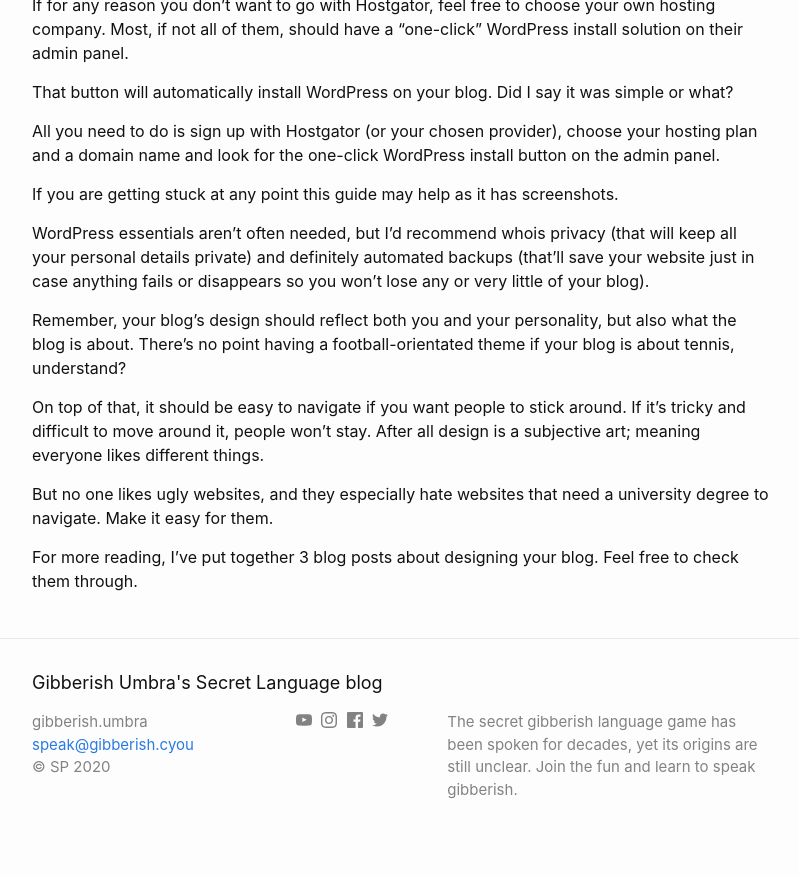
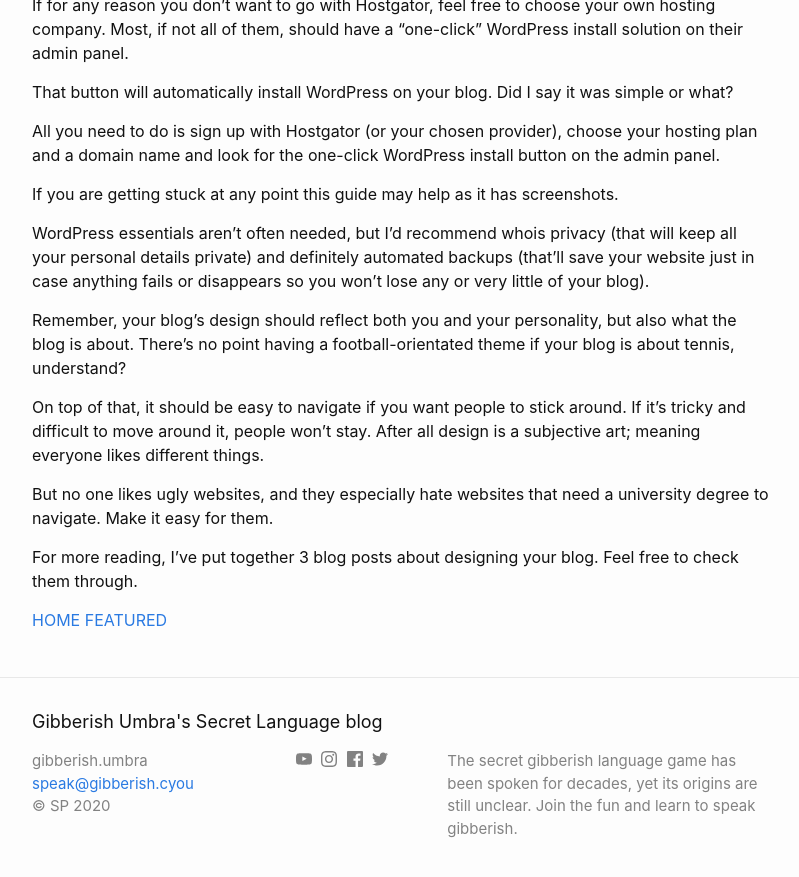
Before and after one commit to cvk/gibberish-language-blog, a Jekyll site: the page built from about.markdown, in a window 1280 px wide and 900 px high, scrolled down 1606 px. Shown: the top 877 px of the window, without its empty margins (238-1037 px from the left). Built offline with Jekyll 4.4.1, drawn with Linux system fonts in a browser that asks for light colours.

Commit message:
seo... getting close

```diff
--- a/about.markdown
+++ b/about.markdown
@@ -48,3 +48,6 @@
 But no one likes ugly websites, and they especially hate websites that need a university degree to navigate. Make it easy for them.
 
 For more reading, I’ve put together 3 blog posts about designing your blog. Feel free to check them through.
+
+[HOME](https://gibberish.cyou)
+[FEATURED](https://gibberish.cyou/can-learn-to-speak-gibberish/first-post)
```
Also changed, not shown: 1 other file.
